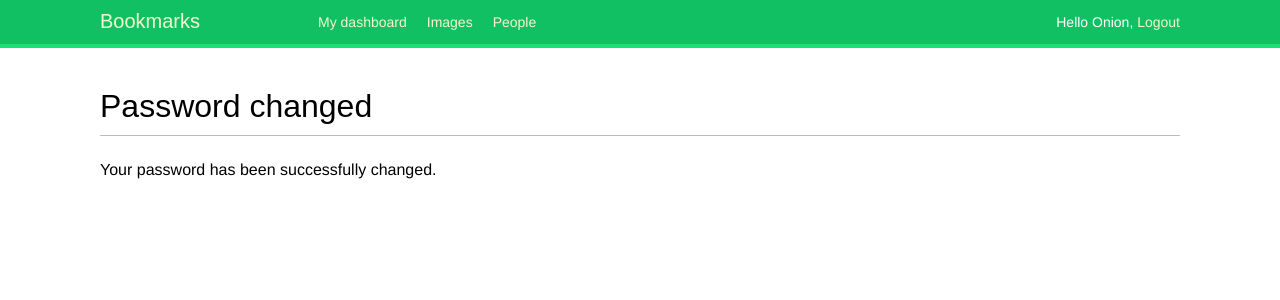
After one commit to OnionStark/Django_Blog, a Django app: a page that uses bookmark/account/templates/base.html in a window 1280 px wide. The commit adds this page. Shown: the top 300 px of the page. Run offline with Django 3.2, Linux system fonts and the light colour scheme; a user stored in the database is signed in; some web fonts are replaced.

Commit message:
password

```diff
--- /dev/null
+++ b/bookmark/account/templates/account/dashboard.html
@@ -0,0 +1,6 @@
+{% extends "base.html" %}
+{% block title %}Dashboard{% endblock %}
+{% block content %}
+<h1>Dashboard</h1>
+<p>Welcome to your dashboard.</p>
+{% endblock %}
--- a/bookmark/account/templates/base.html
+++ b/bookmark/account/templates/base.html
@@ -8,6 +8,27 @@
     <body>
         <div id="header">
             <span class="logo">Bookmarks</span>
+            {% if request.user.is_authenticated %}
+            <ul class="menu">
+                <li {% if section == "dashboard" %}class="selected"{% endif %}>
+                    <a href="{% url "dashboard" %}">My dashboard</a>
+                </li>
+                <li {% if section == "images" %}class="selected"{% endif %}>
+                    <a href='#'>Images</a>
+                </li>
+                <li {% if section == "people" %}class="selected"{% endif %}>
+                    <a href="#">People</a>
+                </li>
+            </ul>
+            {% endif %}
+            <span class="user">
+                {% if request.user.is_authenticated %}
+                Hello {{ request.user.first_name }},
+                <a href="{% url "logout" %}">Logout</a>
+                {% else %}
+                <a href="{% url "login" %}">Log-in</a>
+                {% endif %}
+            </span>
         </div>
         <div id="content">
             {% block content %}
--- a/bookmark/account/templates/registration/login.html
+++ b/bookmark/account/templates/registration/login.html
@@ -9,7 +9,7 @@
 {% else %}
 <p>Please, use the following form to log-in:</p>
 {% endif %}
-<div> class="login-form"
+<div class="login-form">
     <form action="{% url 'login' %}" method="post">
         {{ form.as_p }}
         {% csrf_token %}
@@ -17,3 +17,4 @@
         <p><input type="submit" value="Log-in"></p>
     </form>
 </div>
+{% endblock %}
--- /dev/null
+++ b/bookmark/account/templates/registration/password_change_done.html
@@ -0,0 +1,6 @@
+{% extends "base.html" %}
+{% block title %}Password changed{% endblock %}
+{% block content %}
+<h1>Password changed</h1>
+<p>Your password has been successfully changed.</p>
+{% endblock %}
--- a/bookmark/account/urls.py
+++ b/bookmark/account/urls.py
@@ -8,4 +8,7 @@ urlpatterns = [
     url(r'^logout-then-login/$',
         'django.contrib.auth.views.logout_then_login',
         name='logout_then_login'),
+    url(r'^$', views.dashboard, name='dashboard'),
+    url(r'^password-change/$', 'django.contrib.auth.views.password_change', name='password_change'),
+    url(r'^password-change/done/$', 'django.contrib.auth.views.password_change_done', name='password_change_cdone'),
 ]
--- a/bookmark/account/views.py
+++ b/bookmark/account/views.py
@@ -27,3 +27,8 @@ def user_login(request):
         form = LoginForm()
 
     return render(request, 'account/login.html', {'form': form})
+
+
+@login_required
+def dashboard(request):
+    return render(request, 'account/dashboard.html', {'section': 'dashboard'})
```
Also changed, not shown: bookmark/account/templates/registration/password_form.html (added, +11 -0 lines), bookmark/bookmark/settings.py (+7 -1 lines), bookmark/db.sqlite3.
